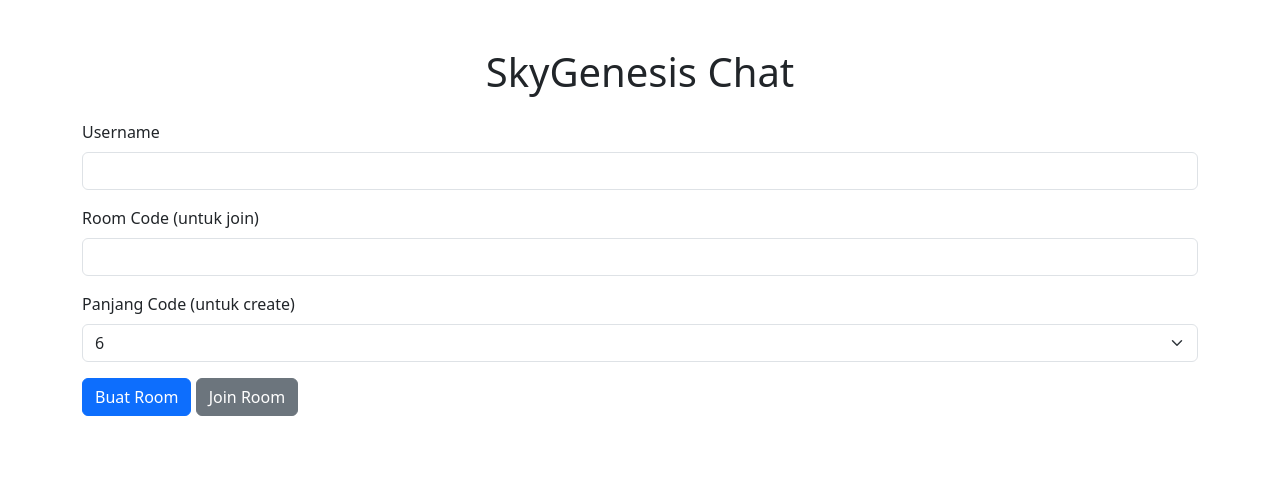
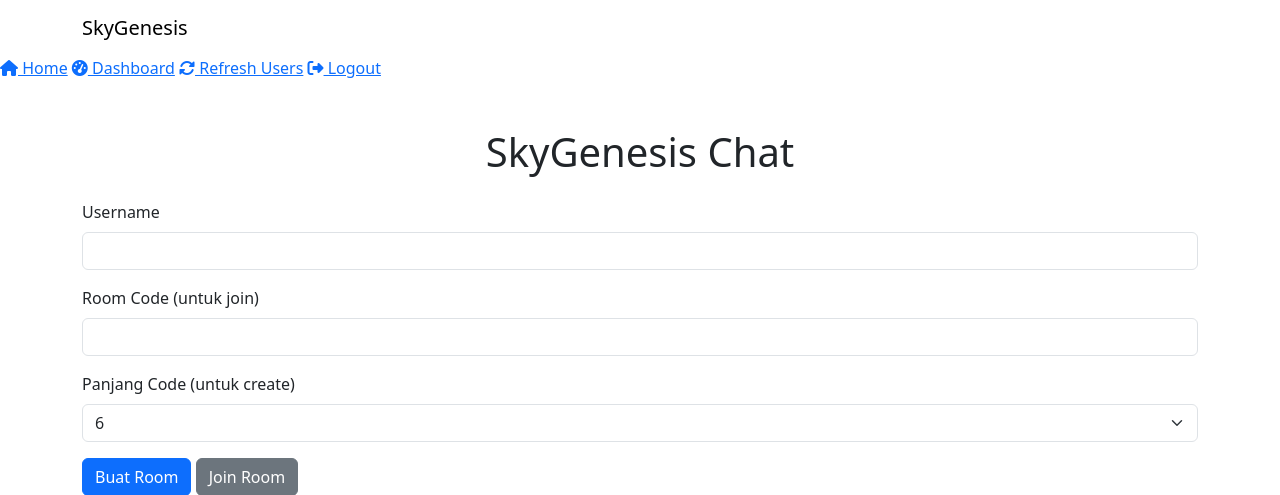
Before and after one commit to apujiono/SkyGenesis, a Python web app: template templates/home.html in a window 1280 px wide. Shown: the top 495 px of the page. Run offline with Jinja, Linux system fonts and the light colour scheme; the template is opened without the code that fills it, so the values that code supplies are empty; some libraries are stand-ins or nearby versions.

Commit message:
Update base.html

```diff
--- a/templates/base.html
+++ b/templates/base.html
@@ -5,12 +5,33 @@
   <meta name="viewport" content="width=device-width, initial-scale=1.0">
   <title>SkyGenesis Chat</title>
   <link href="https://cdn.jsdelivr.net/npm/bootstrap@5.3.0/dist/css/bootstrap.min.css" rel="stylesheet">
+  <link href="https://fonts.googleapis.com/css2?family=Roboto:wght@400;700&family=Orbitron:wght@700&display=swap" rel="stylesheet">
+  <link href="https://cdnjs.cloudflare.com/ajax/libs/animate.css/4.1.1/animate.min.css" rel="stylesheet">
   <link rel="stylesheet" href="{{url_for('static', filename='css/styles.css')}}">
   <script src="https://cdn.jsdelivr.net/npm/bootstrap@5.3.0/dist/js/bootstrap.bundle.min.js"></script>
   <script src="https://cdnjs.cloudflare.com/ajax/libs/socket.io/4.5.0/socket.io.min.js"></script>
   <script src="https://kit.fontawesome.com/a076d05399.js"></script>
+  <script src="{{url_for('static', filename='js/main.js')}}"></script>
 </head>
 <body>
+  <nav class="navbar navbar-expand-lg">
+    <div class="container">
+      <a class="navbar-brand" href="/">
+        <!-- Ganti dengan logo.png jika ada -->
+        <!-- <img src="{{url_for('static', filename='images/logo.png')}}" alt="SkyGenesis Logo"> -->
+        SkyGenesis
+      </a>
+      <button class="navbar-toggler" type="button" onclick="toggleSidebar()">
+        <i class="fas fa-bars" style="color: #ffffff;"></i>
+      </button>
+    </div>
+  </nav>
+  <div class="sidebar" id="sidebar">
+    <a href="{{url_for('home')}}"><i class="fas fa-home"></i> Home</a>
+    <a href="{{url_for('dashboard')}}"><i class="fas fa-tachometer-alt"></i> Dashboard</a>
+    <a href="{{url_for('refresh_users')}}"><i class="fas fa-sync-alt"></i> Refresh Users</a>
+    <a href="/"><i class="fas fa-sign-out-alt"></i> Logout</a>
+  </div>
   {% block content %}{% endblock %}
 </body>
 </html>
```
